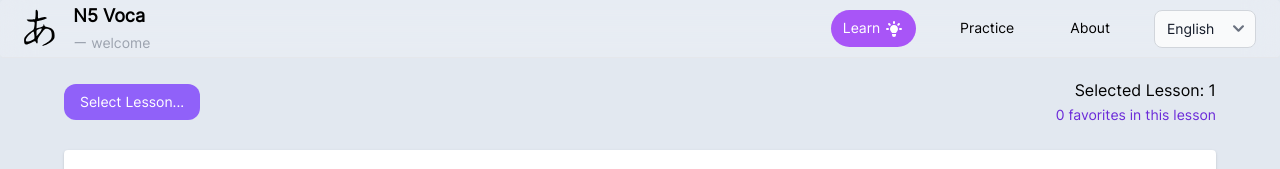
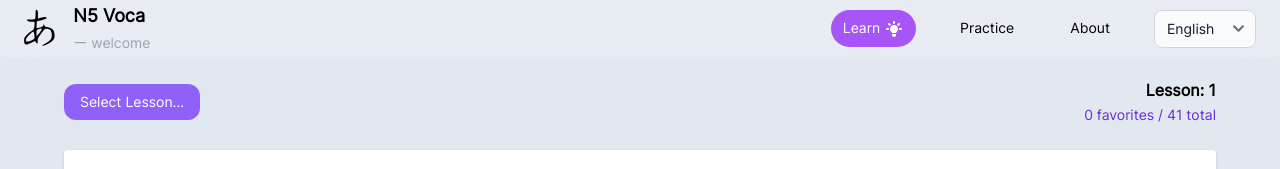
Before and after one commit to ETS-ReactNative1/react--jp-n5-voca, a React (Create React App) app: page /learn in a window 1280 px wide. Shown: the top 169 px of the page. Built offline with nearby package versions, Linux system fonts and the light colour scheme.

Commit message:
ui touches

```diff
--- a/src/pages/learn.jsx
+++ b/src/pages/learn.jsx
@@ -105,7 +105,7 @@ const Learn = () => {
 
   return (
     <Container>
-      <div className="flex flex-col justify-center">
+      <div className="flex flex-col justify-center mb-20">
         <div className="flex justify-between items-center mt-5">
           <button
             onClick={handleModal}
@@ -115,9 +115,10 @@ const Learn = () => {
           </button>
 
           <div className="text-right">
-            <span className="ml-3 block">Selected Lesson: {lesson}</span>
+            <span className="ml-3 font-bold block">Lesson: {lesson}</span>
             <span className="text-sm text-purple-700">
-              {favoritesInSelectedLesson.length} favorites in this lesson
+              {favoritesInSelectedLesson.length} favorites / {lessonFile.length}{' '}
+              total
             </span>
           </div>
         </div>
@@ -211,6 +212,7 @@ const Learn = () => {
                             value={i}
                             selected={lastViewedLesson}
                             label={i}
+                            styles="py-2"
                             onClick={handleLessonChange}
                           />
                         ))}
@@ -222,6 +224,7 @@ const Learn = () => {
             </div>
           </div>
         </div>
+        <span className="text-center mt-5 text-gray-400">ー finish ー</span>
       </div>
     </Container>
   );
--- a/src/pages/practice.jsx
+++ b/src/pages/practice.jsx
@@ -286,7 +286,7 @@ const Practice = () => {
                             selected={practiceType}
                             label="All"
                             description=""
-                            styles="py-1"
+                            styles="py-2"
                             onClick={handlePracticeTypeChange}
                           />
                           <CustomRadioButton
@@ -294,7 +294,7 @@ const Practice = () => {
                             selected={practiceType}
                             label="+Favorites"
                             description=""
-                            styles="py-1"
+                            styles="py-2"
                             onClick={handlePracticeTypeChange}
                           />
                           <CustomRadioButton
@@ -302,7 +302,7 @@ const Practice = () => {
                             selected={practiceType}
                             label="-Favorites"
                             description=""
-                            styles="py-1"
+                            styles="py-2"
                             onClick={handlePracticeTypeChange}
                           />
                         </div>
@@ -322,14 +322,14 @@ const Practice = () => {
                             value="vocabulary"
                             selected={visiblePracticeData}
                             label="Vocabulary"
-                            styles="py-1"
+                            styles="py-2"
                             onClick={handleVisiblePracticeDataChange}
                           />
                           <CustomRadioButton
                             value="meaning"
                             selected={visiblePracticeData}
                             label="Meaning"
-                            styles="py-1"
+                            styles="py-2"
                             onClick={handleVisiblePracticeDataChange}
                           />
                         </div>
```
